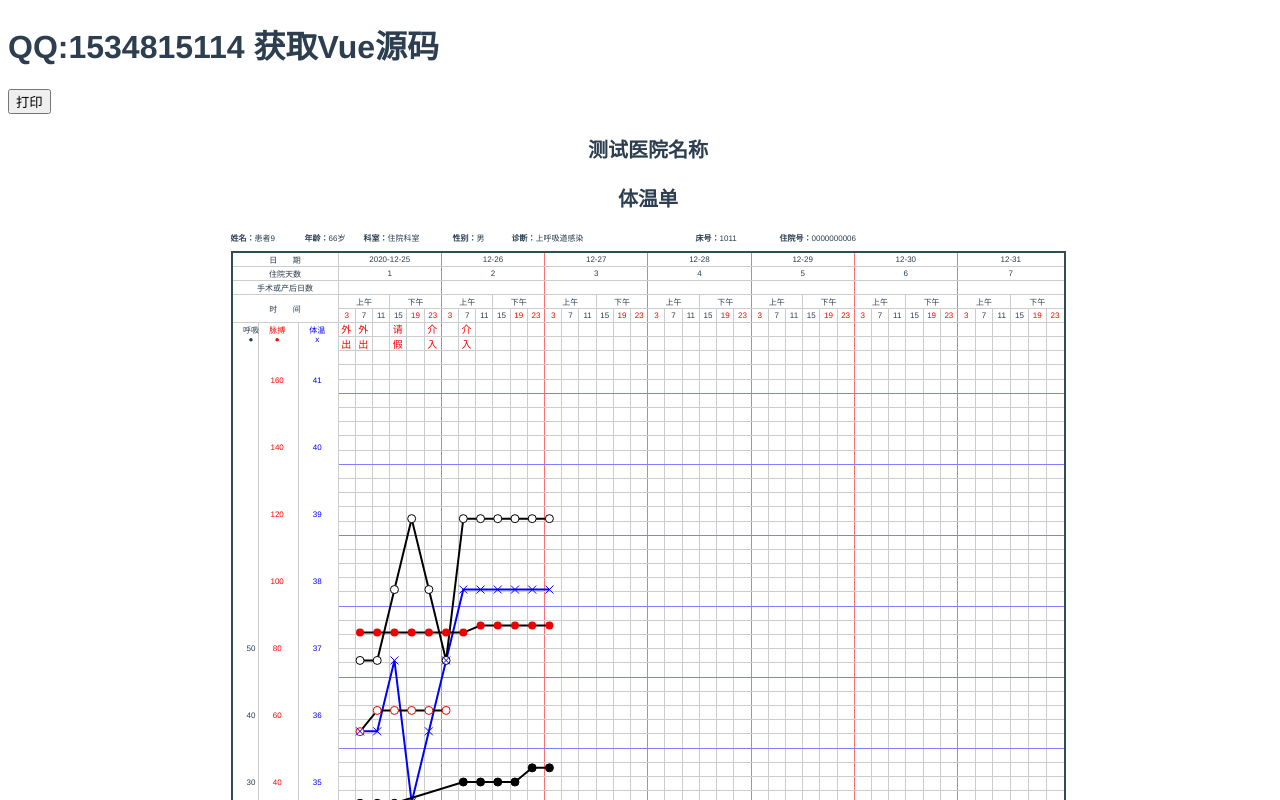
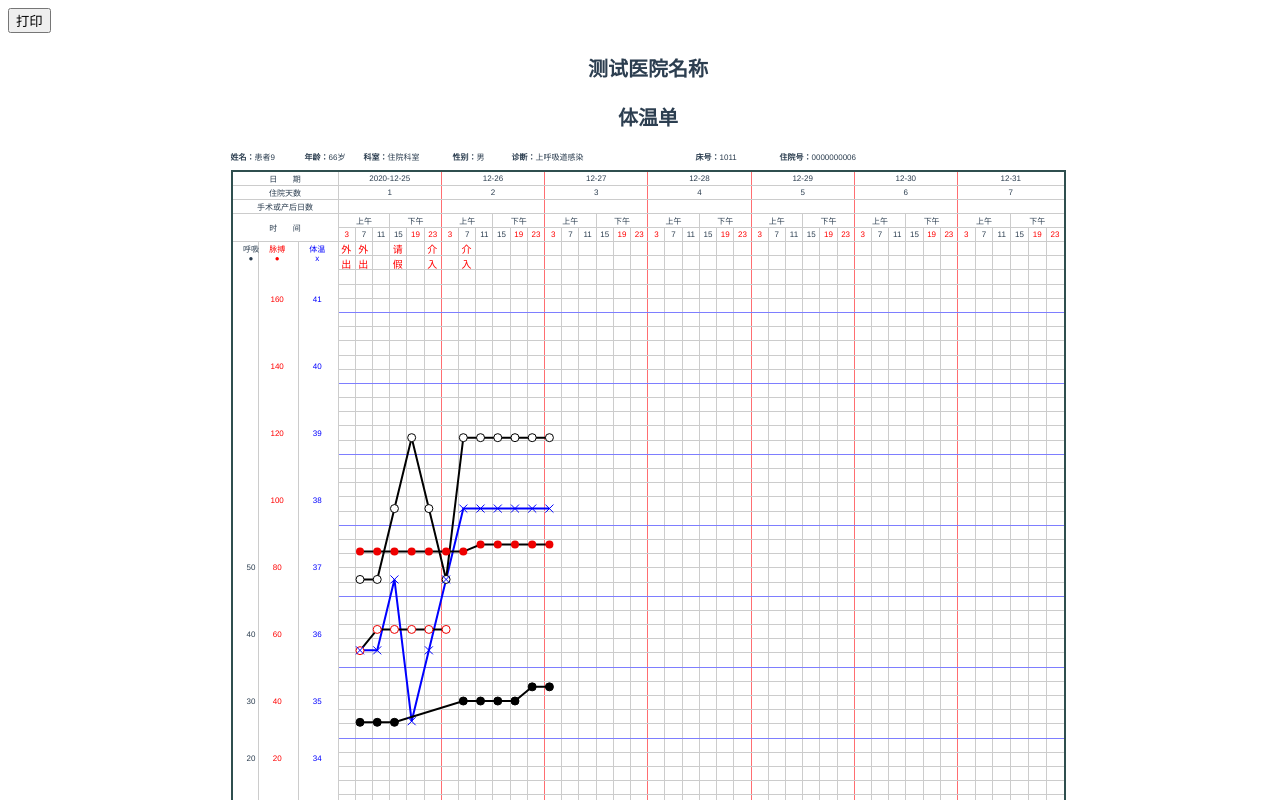
Before and after one commit to mydaoyuan/my-development, a Vue app: page / in a window 1280 px wide. Shown: the top 800 px of the page. Built offline with nearby package versions, Linux system fonts and the light colour scheme.

Commit message:
remove qq

```diff
--- a/src/components/chartView.vue
+++ b/src/components/chartView.vue
@@ -1,6 +1,6 @@
 <template>
   <div class="hello">
-    <h1> QQ:{{qq}} 获取Vue源码 </h1>
+    <!-- <h1> QQ:{{qq}} 获取Vue源码 </h1> -->
     <input type="button" value="打印" @click="printGraph()">
     <Graphics v-if="value" :value="value"></Graphics>
     <h1 v-else>模拟接口请求数据中</h1>
--- a/src/main.js
+++ b/src/main.js
@@ -1,14 +1,14 @@
 import Vue from 'vue'
 import App from './App.vue'
 import router from './router'
-import { init } from 'console-ban'
+// import { init } from 'console-ban'
 
 Vue.config.productionTip = false
 
 if (process.env.NODE_ENV !== 'development') {
-  init({
-    write: `<h1> QQ:${process.env.VUE_APP_QQ} 获取Vue源码 </h1>`
-  })
+  // init({
+  //   write: `<h1> QQ:${process.env.VUE_APP_QQ} 获取Vue源码 </h1>`
+  // })
 }
 
 new Vue({
```
